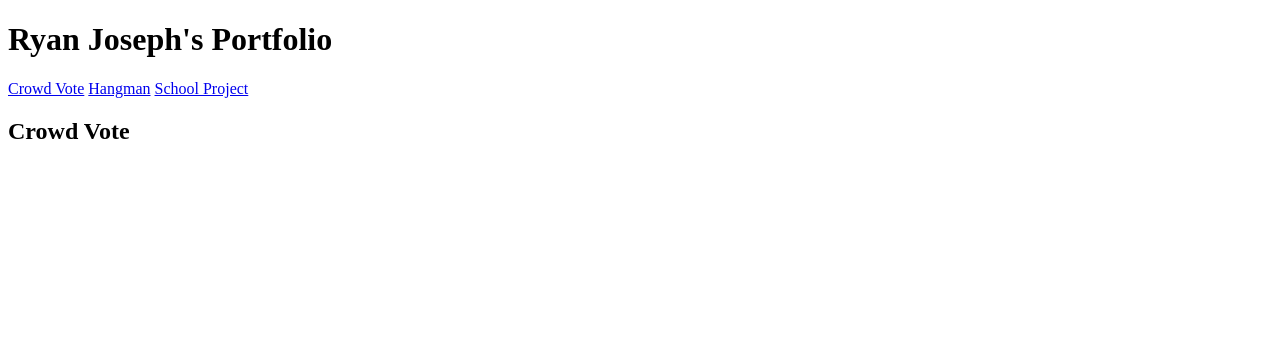
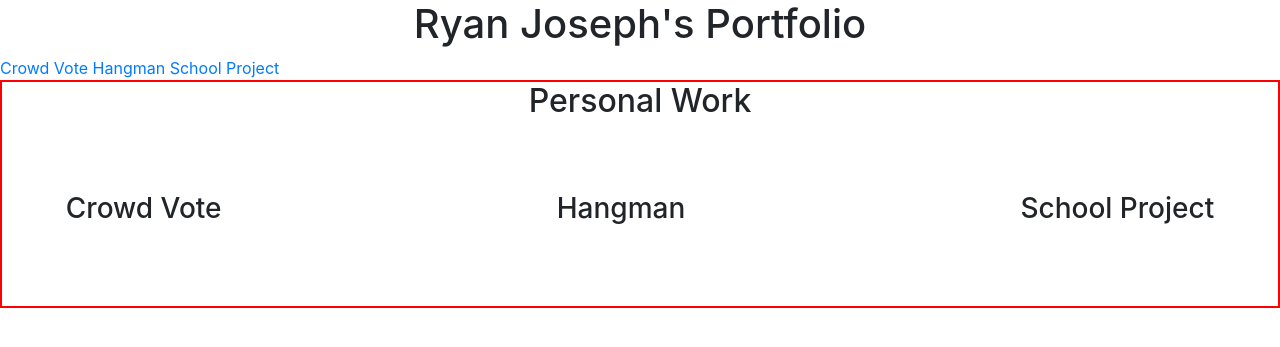
Before and after one commit to ryanj14/ryanj14.github.io, a PHP site: page / in a window 1280 px wide. Shown: the top 347 px of the page. Run offline with PHP 8.4, Linux system fonts and the light colour scheme; some libraries are stand-ins or nearby versions.

Commit message:
Added css to index file

```diff
--- a/css/style.min.css
+++ b/css/style.min.css
@@ -1 +1 @@
-h1{text-align:center}
+h1{text-align:center}section{width:100%;border:2px solid red}section h2{text-align:center}section .projects{display:-webkit-box;display:-ms-flexbox;display:flex;-webkit-box-pack:justify;-ms-flex-pack:justify;justify-content:space-between}section .projects article{margin:5%}
--- a/css/style.scss
+++ b/css/style.scss
@@ -1,3 +1,24 @@
 h1 {
     text-align: center;
 }
+
+section {
+    width: 100%;
+    border: 2px solid red;
+
+    h2 {
+        text-align: center;
+    }
+
+    .projects {
+        display: -webkit-box;
+        display: -ms-flexbox;
+        display: flex;
+        -webkit-box-pack: justify;
+            -ms-flex-pack: justify;
+                justify-content: space-between;
+        article {
+            margin: 5%;
+        }
+    }
+}
--- a/index.php
+++ b/index.php
@@ -3,8 +3,27 @@
   <head>
     <meta charset="UTF-8">
     <title>Ryan Joseph</title>
+    <!-- Bootstrap -->
+    <link rel="stylesheet" href="https://stackpath.bootstrapcdn.com/bootstrap/4.2.1/css/bootstrap.min.css" integrity="sha384-GJzZqFGwb1QTTN6wy59ffF1BuGJpLSa9DkKMp0DgiMDm4iYMj70gZWKYbI706tWS" crossorigin="anonymous">
+    <script
+      src="https://code.jquery.com/jquery-3.3.1.slim.min.js"
+      integrity="sha384-q8i/X+965DzO0rT7abK41JStQIAqVgRVzpbzo5smXKp4YfRvH+8abtTE1Pi6jizo"
+      crossorigin="anonymous">
+    </script>
+    <script
+      src="https://cdnjs.cloudflare.com/ajax/libs/popper.js/1.14.6/umd/popper.min.js"
+      integrity="sha384-wHAiFfRlMFy6i5SRaxvfOCifBUQy1xHdJ/yoi7FRNXMRBu5WHdZYu1hA6ZOblgut"
+      crossorigin="anonymous">
+    </script>
+    <script
+      src="https://stackpath.bootstrapcdn.com/bootstrap/4.2.1/js/bootstrap.min.js"
+      integrity="sha384-B0UglyR+jN6CkvvICOB2joaf5I4l3gm9GU6Hc1og6Ls7i6U/mkkaduKaBhlAXv9k"
+      crossorigin="anonymous">
+    </script>
+    <!-- Personal CSS -->
+    <link rel="stylesheet" href="css/style.min.css">
   </head>
-  <body>
+  <body lang="en">
   <header>
       <h1>Ryan Joseph's Portfolio</h1>
   </header>
@@ -13,9 +32,24 @@
     <a href="https://nonionic-ohm.000webhostapp.com/">Hangman</a>
     <a href="https://project3900.000webhostapp.com/index.html">School Project</a>
     <nav>
+    <section>
+      <h2>Personal Work</h2>
+      <div class="projects">
+        <article>
+          <h3>Crowd Vote</h3>
+          <p></p>
+        </article>
+        <article>
+          <h3>Hangman</h3>
+          <p></p>
+        </article>
+        <article>
+          <h3>School Project</h3>
+          <p></p>
+        </article>
+      </div>
+    </section>
   </body>
-  <article>
-    <h2>Crowd Vote</h2>
-    <p></p>
-  </article>
+  <footer>
+  </footer>
 </html>
```
Also changed, not shown: css/style.css (+22 -0 lines).
